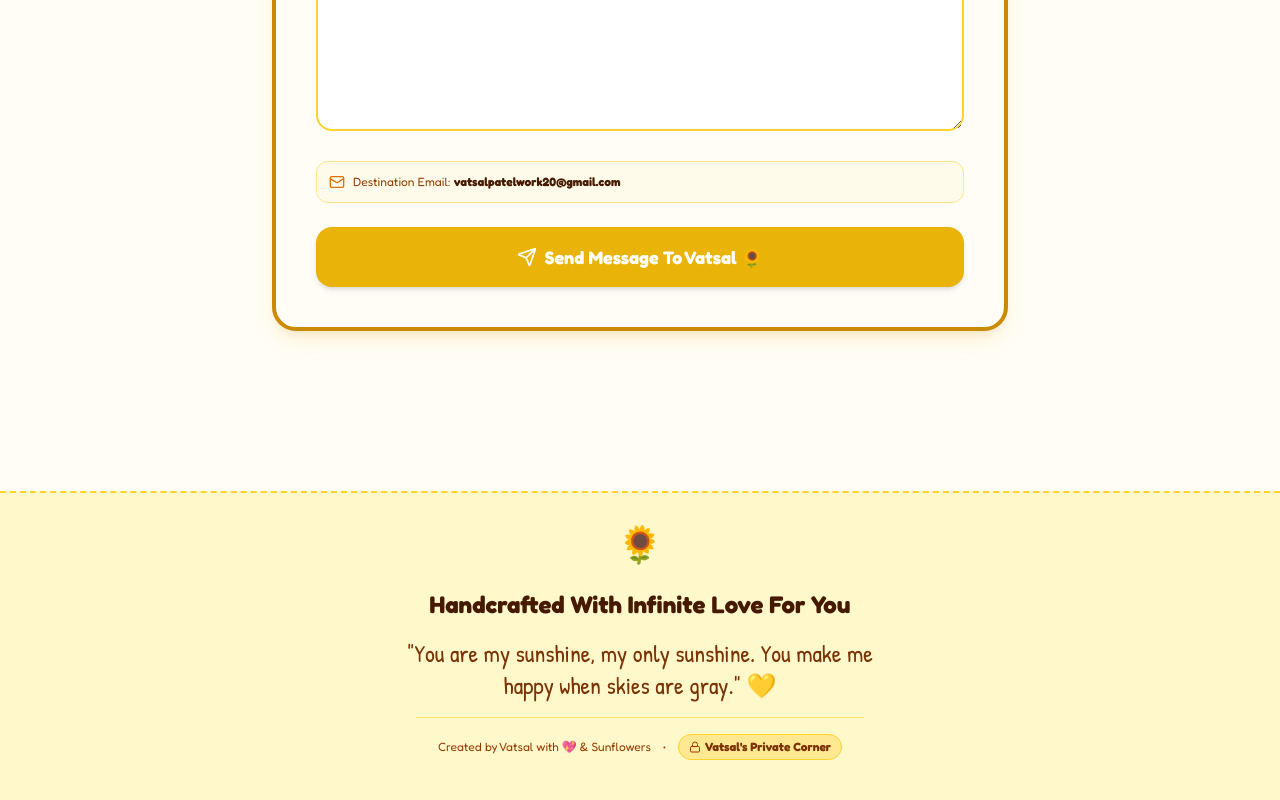
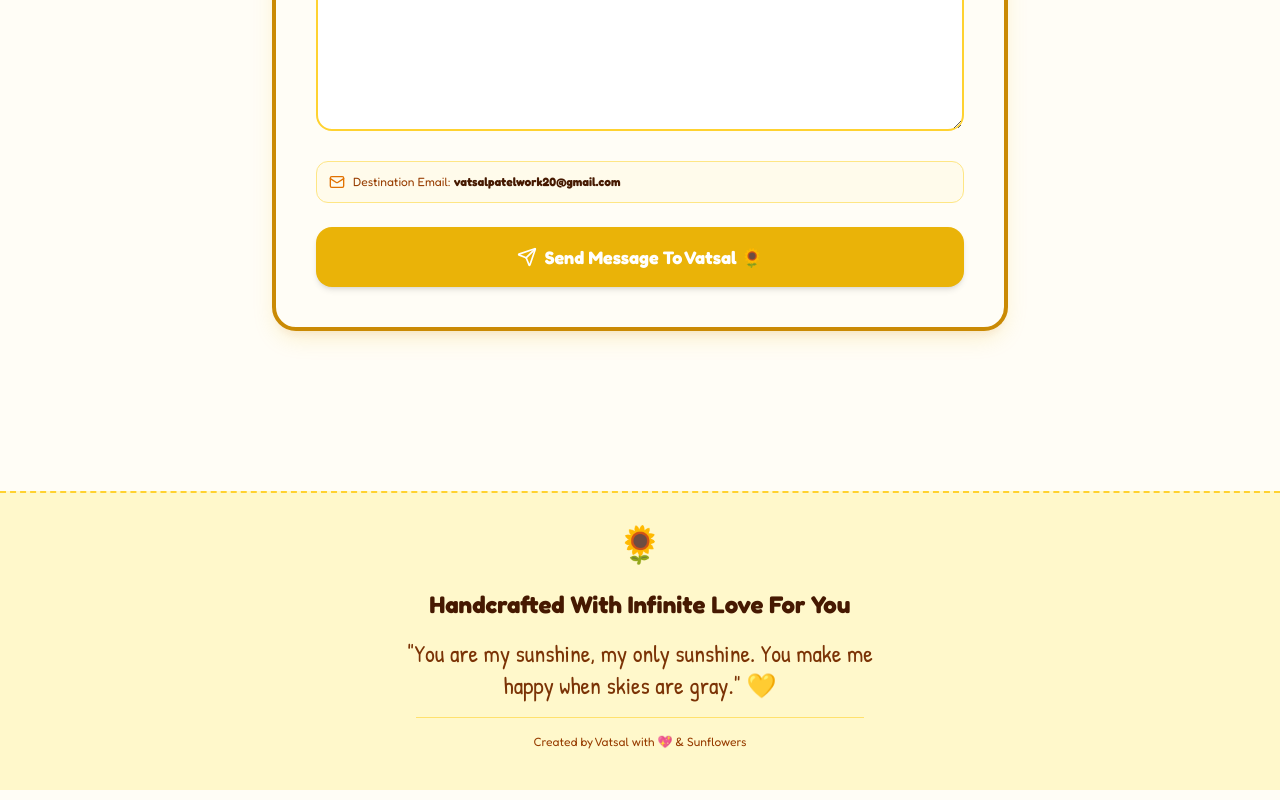
Before and after one commit to Vatsalls/apologyletter, a React (Vite) app: page / in a window 1280 px wide. Shown: the part 2641-3441 px from the top of the page. Built offline with nearby package versions, Linux system fonts and the light colour scheme; no server answers.

Commit message:
Update Footer.tsx

```diff
--- a/src/components/Footer.tsx
+++ b/src/components/Footer.tsx
@@ -1,11 +1,6 @@
 import React from 'react';
-import { Heart, Sun, Lock } from 'lucide-react';
 
-interface FooterProps {
-  onOpenSecretAdmin: () => void;
-}
-
-export const Footer: React.FC<FooterProps> = ({ onOpenSecretAdmin }) => {
+export const Footer: React.FC = () => {
   return (
     <footer className="mt-20 border-t-2 border-dashed border-amber-300 bg-[#FEF08A]/40 py-10 px-4 text-center">
       <div className="max-w-4xl mx-auto space-y-4">
@@ -23,16 +18,8 @@ export const Footer: React.FC<FooterProps> = ({ onOpenSecretAdmin }) => {
           "You are my sunshine, my only sunshine. You make me happy when skies are gray." 💛
         </p>
 
-        <div className="pt-4 flex flex-col sm:flex-row items-center justify-center gap-3 text-xs font-cute text-amber-800 border-t border-amber-300/60 max-w-md mx-auto">
+        <div className="pt-4 flex items-center justify-center gap-3 text-xs font-cute text-amber-800 border-t border-amber-300/60 max-w-md mx-auto">
           <span>Created by Vatsal with 💖 & Sunflowers</span>
-          <span className="hidden sm:inline">•</span>
-          <button
-            onClick={onOpenSecretAdmin}
-            className="hover:underline text-amber-900 font-bold flex items-center gap-1 bg-amber-200/80 px-2.5 py-1 rounded-full border border-amber-300"
-          >
-            <Lock className="w-3 h-3 text-amber-800" />
-            <span>Vatsal's Private Corner</span>
-          </button>
         </div>
 
       </div>
```
